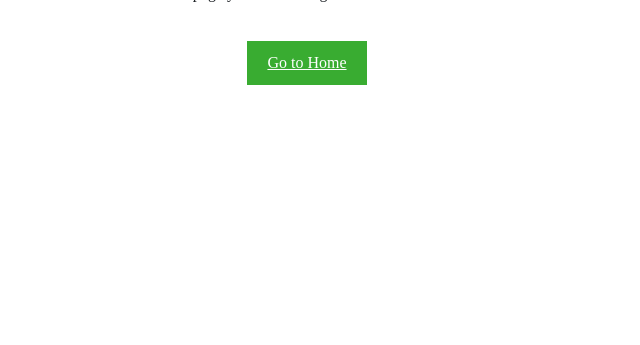
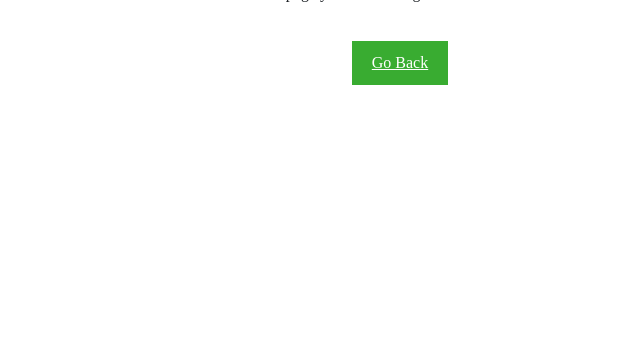
Before and after one commit to Mrudu30/blueprint, a Flask app: page /static/profiles/1 in a window 1280 px wide. Shown: the part 455-800 px from the top of the page, without its empty margins (240-880 px from the left). Run offline with Flask 3, Linux system fonts and the light colour scheme; some libraries are stand-ins or nearby versions.

Commit message:
404 page deisgned

```diff
--- a/templates/404_page.html
+++ b/templates/404_page.html
@@ -29,7 +29,7 @@
         <div class="container">
             <div class="row">
                 <div class="col-sm-12 ">
-            <div class="col-sm-10 col-sm-offset-1  text-center">
+                    <div class="col-sm-offset-1  text-center">
                         <div class="four_zero_four_bg">
                             <h1 class="text-center ">404</h1>
                         </div>
@@ -38,10 +38,8 @@
                             <h3 class="h2">
                                 Look like you're lost
                             </h3>
-
                             <p>the page you are looking for is not avaible!</p>
-
-            <a class="link_404">Go to Home</a>
+                            <a class="link_404">Go Back</a>
                         </div>
                     </div>
                 </div>
@@ -55,6 +53,9 @@
         404 page
     =======================*/
 
+    .link_404{
+        cursor: pointer;
+    }
 
     .page_404{ padding:40px 0; background:#fff; font-family: 'Arvo', serif;
     }
```
Lines whose indentation alone changed are shown as unchanged.
